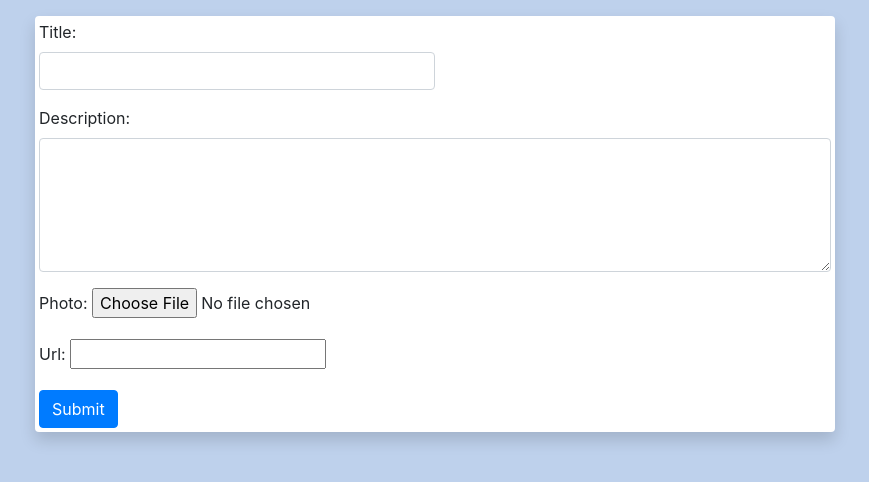
After one commit to sarahbeverton/capstone, a Django app: page /pin/addpin/ in a window 1280 px wide. The commit adds this page. Shown: the top 482 px of the page, without its empty margins (205-1074 px from the left). Run offline with Django 3.2, Linux system fonts and the light colour scheme; some libraries are stand-ins or nearby versions.

Commit message:
adds a form to add a new pin and a link to it on the index page

```diff
--- /dev/null
+++ b/pins/forms.py
@@ -0,0 +1,10 @@
+from django import forms
+
+
+class PinForm(forms.Form):
+    title = forms.CharField(max_length=150, widget=forms.TextInput(
+        attrs={'class': 'form-control', 'style': 'width: 50%'}))
+    description = forms.CharField(widget=forms.Textarea(
+        attrs={'class': 'form-control', 'rows': 5}))
+    photo = forms.ImageField(required=False)
+    url = forms.URLField(required=False)
--- a/pins/urls.py
+++ b/pins/urls.py
@@ -3,7 +3,7 @@ from django.urls import path
 from pins import views
 
 urlpatterns = [
-    #path('addpin/', views.AddPinView.as_view()),
+    path('addpin/', views.AddPinView.as_view()),
     path('<int:pin_id>/', views.PinView.as_view()),
     path('save/<int:pin_id>/', views.SaveView.as_view()),
 ]
--- a/pins/views.py
+++ b/pins/views.py
@@ -2,6 +2,7 @@ from django.shortcuts import render, reverse, redirect
 from django.views.generic import View
 
 from pins.models import Pin
+from pins.forms import PinForm
 
 # Create your views here.
 
@@ -18,3 +19,28 @@ class SaveView(View):
         my_pin = Pin.objects.get(id=pin_id)
         request.user.pins.add(my_pin)
         return redirect("profile")
+
+
+class AddPinView(View):
+    form_class = PinForm
+
+    def get(self, request):
+        html = "pin_form.html"
+        form = self.form_class()
+        context = {'form': form}
+        return render(request, html, context)
+
+    def post(self, request):
+        form = self.form_class(request.POST, request.FILES)
+        if form.is_valid():
+            data = form.cleaned_data
+            my_pin = Pin.objects.create(
+                title=data['title'],
+                description=data['description'],
+                photo=data['photo'],
+                url=data['url'],
+            )
+            my_pin.save()
+            # will change below to profile page once that url is created
+            return redirect("homepage")
+        # need to add error 400, 500 handling
--- a/templates/index.html
+++ b/templates/index.html
@@ -10,6 +10,7 @@
   <a href="login/">Log In</a>
   <a href="logout/">Log Out</a>
   <a href="profile/">Profile</a>
+  <a href="pin/addpin/">Add Pin</a>
 </div>
 <div class="row">
   {% for pin in pins %}
--- /dev/null
+++ b/templates/pin_form.html
@@ -0,0 +1,13 @@
+{% extends 'base.html' %} {% block content %}
+
+<form
+  method="post"
+  enctype="multipart/form-data"
+  class="shadow p-1 my-3 mx-auto bg-white rounded"
+  style="max-width: 800px"
+>
+  {% csrf_token %} {{ form.media }} {{ form.as_p }}
+  <input type="submit" value="Submit" class="btn btn-primary" />
+</form>
+
+{% endblock %}
```
